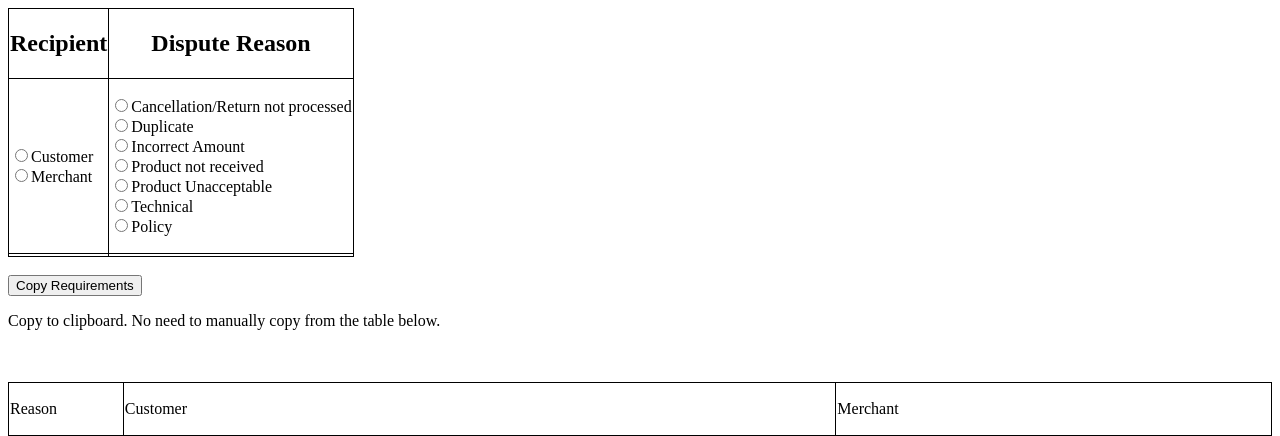
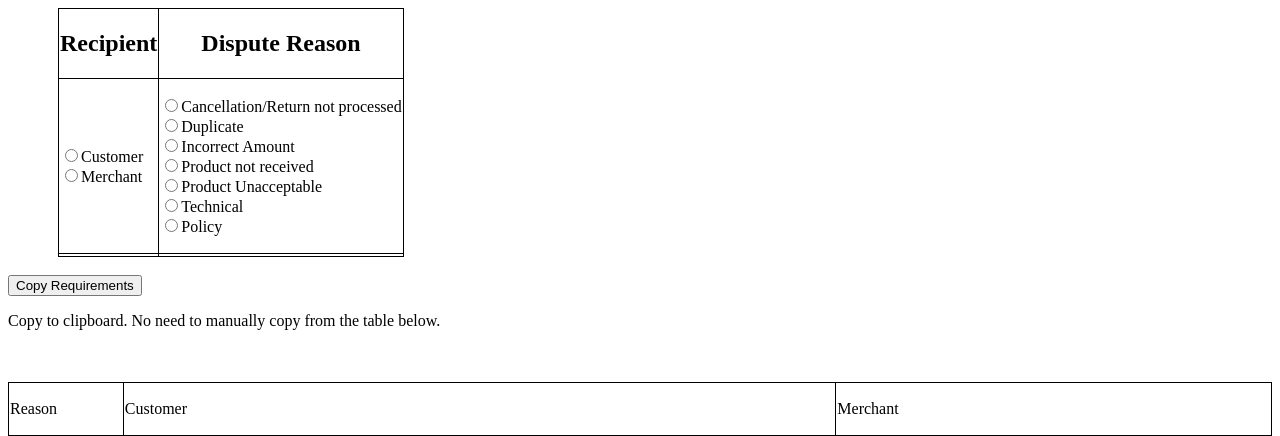
Before and after one commit to mapleoneup/merchant_dispute, a PHP site: page / in a window 1280 px wide. Shown: the top 436 px of the page. Run offline with PHP 8.4, Linux system fonts and the light colour scheme.

Commit message:
Update styles.css

```diff
--- a/styles.css
+++ b/styles.css
@@ -2,3 +2,6 @@ table, th, td {
   border: 1px solid black;
   border-collapse: collapse;
 }
+#toptable {
+  margin-left: 50px;
+}
```
